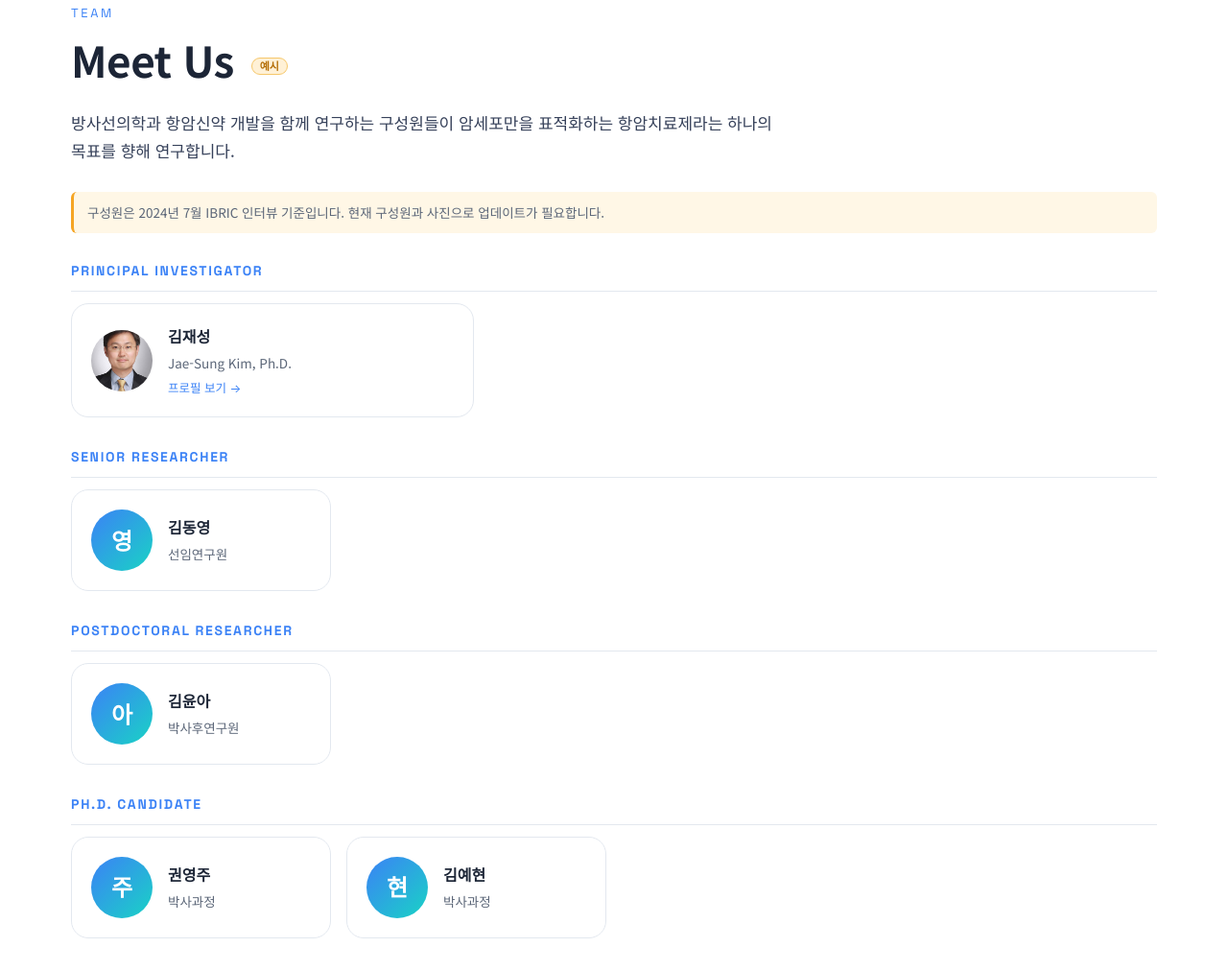
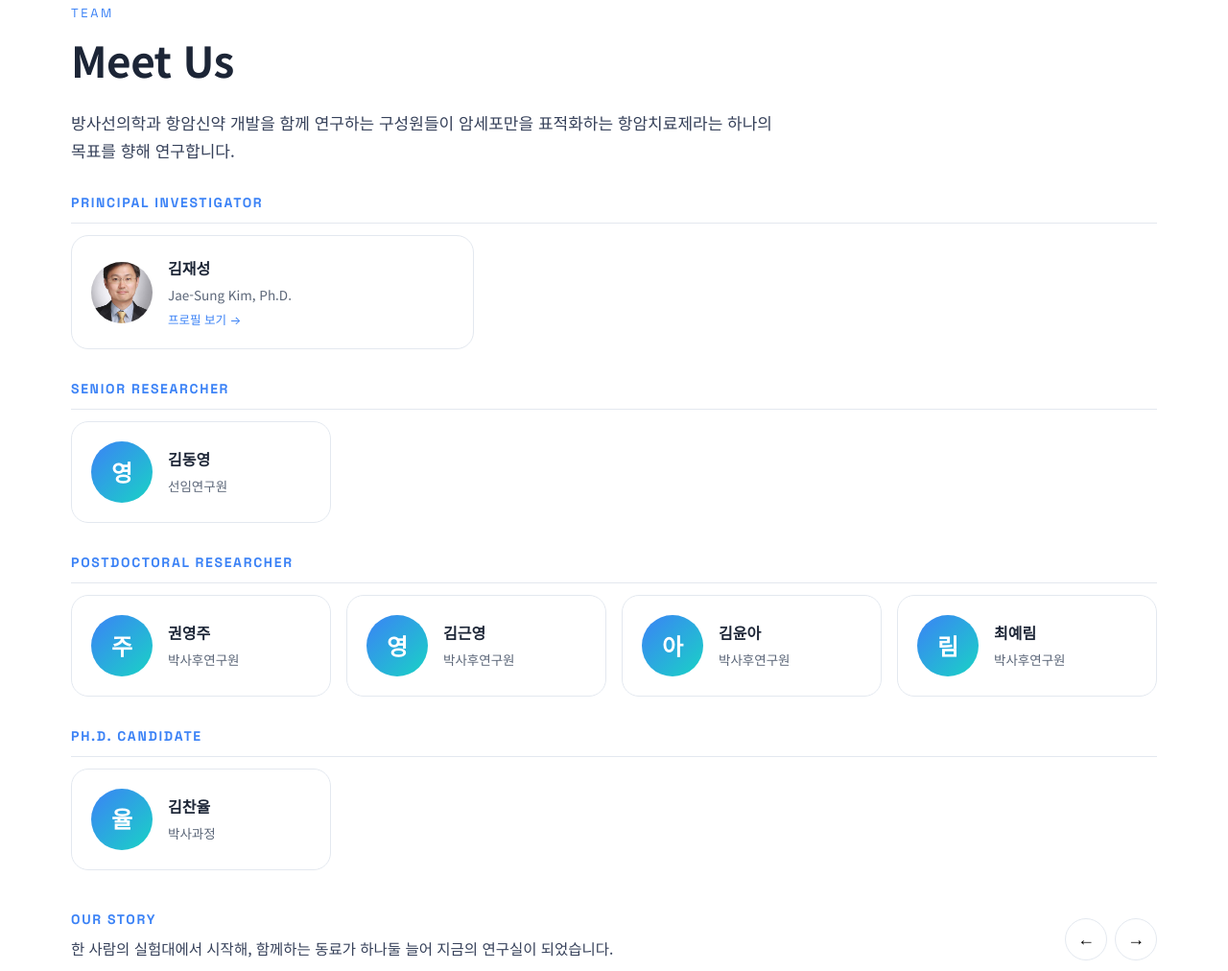
Before and after one commit to jaesungkim1977-bot/jaesungkim1977.github.io, a plain HTML site: page index.html in a window 1280 px wide. Shown: the part 2958-3970 px from the top of the page at 96% size. Drawn offline with Linux system fonts and the light colour scheme.

Commit message:
구성원 명단 업데이트
Co-Authored-By: Claude Opus 5.5 <noreply@anthropic.com>
Claude-Session: https://claude.ai/code/session_01B1hym8zSpnf8MwAtuP4bVU

```diff
--- a/data/content.js
+++ b/data/content.js
@@ -98,8 +98,8 @@ window.LAB_DATA = {
 
   /* 구성원·책임자. 사진은 images/ 폴더에 넣고 photo: "images/파일명.jpg" 로 지정하세요 */
   members: {
-    verified: false,
-    note: "구성원은 2024년 7월 IBRIC 인터뷰 기준입니다. 현재 구성원과 사진으로 업데이트가 필요합니다.",
+    verified: true,
+    note: "",
     intro: "방사선의학과 항암신약 개발을 함께 연구하는 구성원들이 암세포만을 표적화하는 항암치료제라는 하나의 목표를 향해 연구합니다.",
     /* 출처: 박사님 CV (2026.10) */
     pi: {
@@ -140,9 +140,11 @@ window.LAB_DATA = {
     groups: ["Senior Researcher", "Postdoctoral Researcher", "Ph.D. Candidate", "M.S. Candidate", "Researcher"],
     people: [
       { name: "김동영", role: "선임연구원", group: "Senior Researcher", photo: "" },
+      { name: "권영주", role: "박사후연구원", group: "Postdoctoral Researcher", photo: "" },
+      { name: "김근영", role: "박사후연구원", group: "Postdoctoral Researcher", photo: "" },
       { name: "김윤아", role: "박사후연구원", group: "Postdoctoral Researcher", photo: "" },
-      { name: "권영주", role: "박사과정", group: "Ph.D. Candidate", photo: "" },
-      { name: "김예현", role: "박사과정", group: "Ph.D. Candidate", photo: "" },
+      { name: "최예림", role: "박사후연구원", group: "Postdoctoral Researcher", photo: "" },
+      { name: "김찬율", role: "박사과정", group: "Ph.D. Candidate", photo: "" },
     ],
     /* 예: { name: "홍길동", now: "현재 소속" } */
     alumni: [],
--- a/index.html
+++ b/index.html
@@ -8,7 +8,7 @@
   <link rel="preconnect" href="https://fonts.googleapis.com" />
   <link rel="preconnect" href="https://fonts.gstatic.com" crossorigin />
   <link href="https://fonts.googleapis.com/css2?family=Noto+Sans+KR:wght@300;400;500;700;900&family=Space+Grotesk:wght@400;500;700&display=swap" rel="stylesheet" />
-  <link rel="stylesheet" href="css/style.css?v=202611240753" />
+  <link rel="stylesheet" href="css/style.css?v=202611240757" />
 </head>
 <body>
   <header class="nav" id="nav">
@@ -173,8 +173,8 @@
     </div>
   </footer>
 
-  <script src="data/content.js?v=202611240753"></script>
-  <script src="js/hero.js?v=202611240753"></script>
-  <script src="js/main.js?v=202611240753"></script>
+  <script src="data/content.js?v=202611240757"></script>
+  <script src="js/hero.js?v=202611240757"></script>
+  <script src="js/main.js?v=202611240757"></script>
 </body>
 </html>
```
